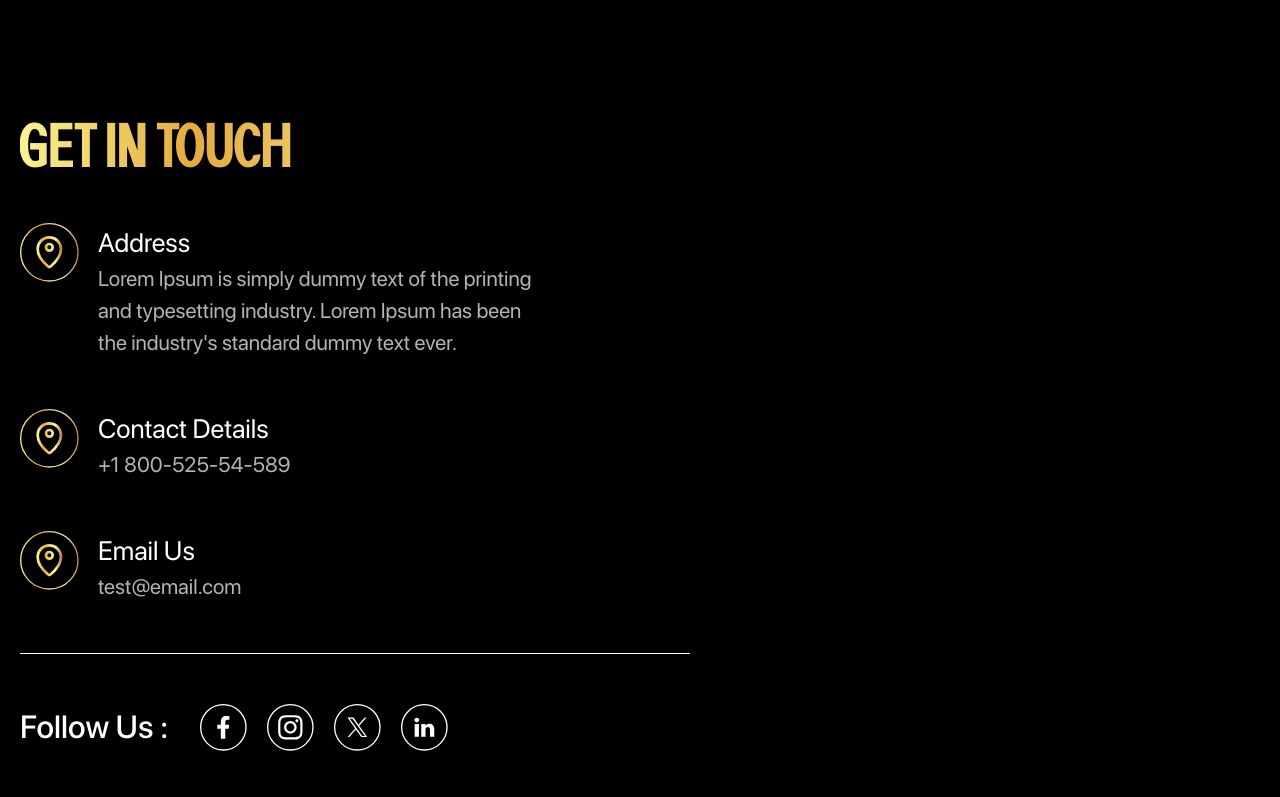
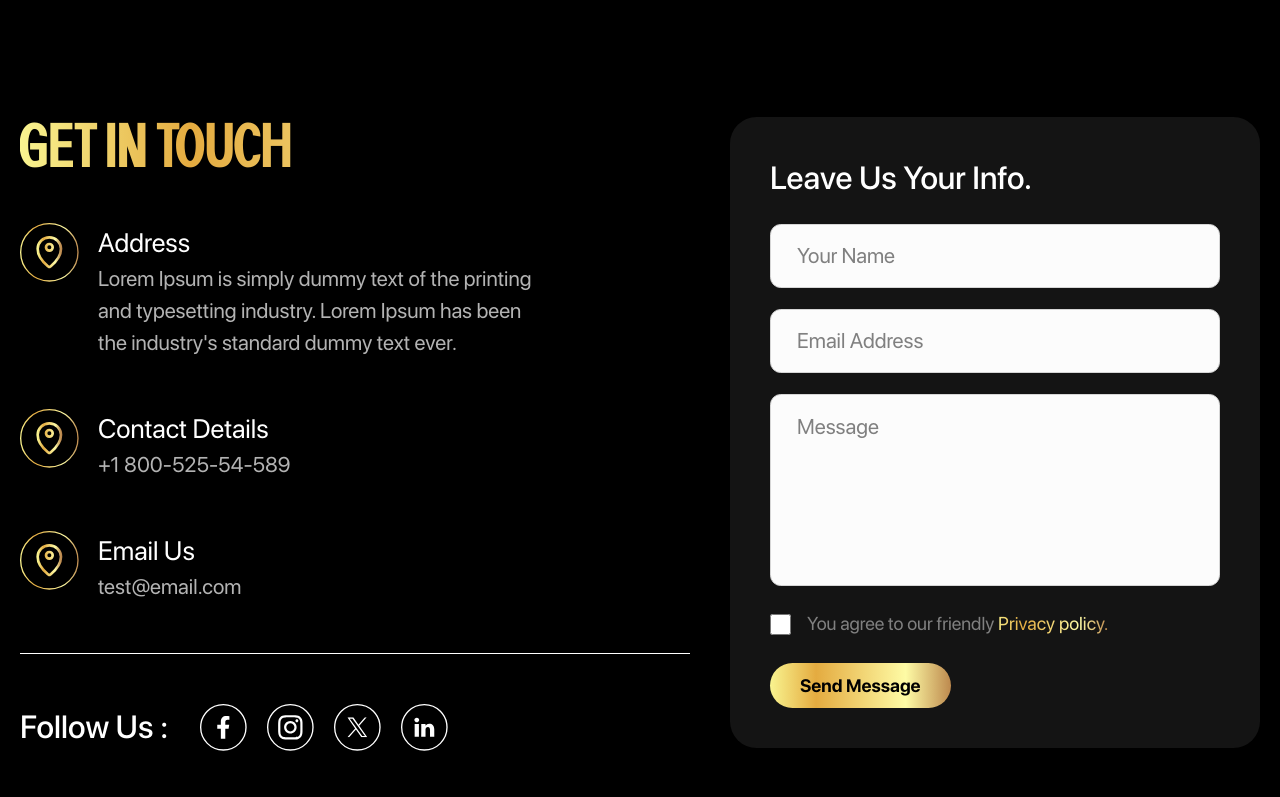
Before and after one commit to maheshBavishi/golden-bulls-webapp, a Next.js app: page /contact-us in a window 1280 px wide. Shown: the part 803-1600 px from the top of the page. Built offline with nearby package versions, Linux system fonts and the light colour scheme.

Commit message:
styles:created contact us page design

```diff
--- a/src/modulers/contactUs/contactUsBanner/contactUsBanner.module.scss
+++ b/src/modulers/contactUs/contactUsBanner/contactUsBanner.module.scss
@@ -12,7 +12,7 @@
 
     .grid {
         display: grid;
-        grid-template-columns: 760px 1fr;
+        grid-template-columns: 670px 1fr;
         gap: 0;
         height: 100dvh;
 
--- a/src/modulers/contactUs/getInTouch/getInTouch.module.scss
+++ b/src/modulers/contactUs/getInTouch/getInTouch.module.scss
@@ -9,6 +9,103 @@
         display: grid;
         grid-template-columns: 670px 1fr;
         gap: 40px;
+
+        .blackBox {
+            border-radius: 26.667px;
+            background: #141414;
+            padding: 40px;
+
+            h4 {
+                @include font-medium;
+                color: #FFF;
+                font-size: 32px;
+                font-style: normal;
+                font-weight: 500;
+                line-height: 42.667px;
+                margin: 0 0 24px 0;
+            }
+
+            .checkboxText {
+                display: flex;
+                align-items: center;
+                gap: 16px;
+                padding: 0 0 26px 0;
+
+                input[type="checkbox"] {
+                    width: 21px;
+                    height: 21px;
+                    margin: 0;
+                    padding: 0;
+                }
+
+                label {
+                    display: block;
+                    color: var(--Text-Colors-500, #808080);
+                    font-size: 18.667px;
+                    font-style: normal;
+                    font-weight: 400;
+                    line-height: 26.667px;
+
+                    span {
+                        @include gradient-text;
+                    }
+                }
+            }
+
+            .formControl {
+                padding: 0 0 21px 0;
+
+                input {
+                    width: 100%;
+                    border-radius: 10.667px;
+                    border: 1.333px solid var(--Text-Colors-200, #D6D6D6);
+                    background: var(--Text-Colors-25, #FCFCFC);
+                    height: 64px;
+                    padding: 0 26px;
+                    color: #000;
+                    font-size: 21.333px;
+                    font-style: normal;
+                    font-weight: 400;
+                    line-height: 32px;
+                    @include font-normal;
+                    outline: none;
+
+                    &:focus {
+                        outline: none;
+                    }
+                }
+
+                textarea {
+                    width: 100%;
+                    border-radius: 10.667px;
+                    border: 1.333px solid var(--Text-Colors-200, #D6D6D6);
+                    background: var(--Text-Colors-25, #FCFCFC);
+                    height: 192px;
+                    resize: none;
+                    padding: 16px 26px;
+                    color: #000;
+                    font-size: 21.333px;
+                    font-style: normal;
+                    font-weight: 400;
+                    line-height: 32px;
+                    @include font-normal;
+                    outline: none;
+
+                    &:focus {
+                        outline: none;
+                    }
+                }
+
+                ::placeholder {
+                    color: var(--Text-Colors-500, #808080);
+                    font-size: 21.333px;
+                    font-style: normal;
+                    font-weight: 400;
+                    line-height: 32px;
+                    @include font-normal;
+                }
+            }
+        }
 
         .griditems {
             h2 {
--- a/src/modulers/contactUs/getInTouch/index.js
+++ b/src/modulers/contactUs/getInTouch/index.js
@@ -1,68 +1,180 @@
+'use client'
+
 import React from 'react'
-import styles from './getInTouch.module.scss';
-const AddressIcon = '/assets/icons/Address.svg';
-const FacebookIcon = '/assets/icons/facebook-outline.svg';
-const InstagramIcon = '/assets/icons/instagram-outline.svg';
-const TwitterIcon = '/assets/icons/twitter-outline.svg';
-const LinkdinIcon = '/assets/icons/linkdin-outline.svg';
+import styles from './getInTouch.module.scss'
+import Button from '@/components/button'
+import { motion } from 'framer-motion'
+
+const AddressIcon = '/assets/icons/Address.svg'
+const FacebookIcon = '/assets/icons/facebook-outline.svg'
+const InstagramIcon = '/assets/icons/instagram-outline.svg'
+const TwitterIcon = '/assets/icons/twitter-outline.svg'
+const LinkdinIcon = '/assets/icons/linkdin-outline.svg'
+
+/* ---------------- Animations ---------------- */
+
+const container = {
+    hidden: {},
+    visible: {
+        transition: {
+            staggerChildren: 0.12,
+        },
+    },
+}
+
+const fadeUp = {
+    hidden: { opacity: 0, y: 24 },
+    visible: {
+        opacity: 1,
+        y: 0,
+        transition: {
+            duration: 0.6,
+            ease: [0.22, 1, 0.36, 1],
+        },
+    },
+}
+
+const fadeLeft = {
+    hidden: { opacity: 0, x: -30 },
+    visible: {
+        opacity: 1,
+        x: 0,
+        transition: {
+            duration: 0.7,
+            ease: [0.22, 1, 0.36, 1],
+        },
+    },
+}
+
+const fadeRight = {
+    hidden: { opacity: 0, x: 30 },
+    visible: {
+        opacity: 1,
+        x: 0,
+        transition: {
+            duration: 0.7,
+            ease: [0.22, 1, 0.36, 1],
+        },
+    },
+}
+
+/* ---------------- Component ---------------- */
+
 export default function GetInTouch() {
     return (
         <div className={styles.getInTouch}>
-            <div className='container-md'>
-                <div className={styles.grid}>
-                    <div className={styles.griditems}>
-                        <h2>
-                            get in touch
-                        </h2>
-                        <div className={styles.icongrid}>
-                            <img src={AddressIcon} alt='AddressIcon' />
+            <div className="container-md">
+                <motion.div
+                    className={styles.grid}
+                    variants={container}
+                    initial="hidden"
+                    whileInView="visible"
+                    viewport={{ once: true, amount: 0.3 }}
+                >
+                    {/* Left Content */}
+                    <motion.div
+                        className={styles.griditems}
+                        variants={fadeLeft}
+                    >
+                        <motion.h2 variants={fadeUp}>get in touch</motion.h2>
+
+                        <motion.div className={styles.icongrid} variants={fadeUp}>
+                            <img src={AddressIcon} alt="AddressIcon" />
                             <div>
-                                <h3>
-                                    Address
-                                </h3>
+                                <h3>Address</h3>
                                 <p>
-                                    Lorem Ipsum is simply dummy text of the
-                                    printing and typesetting industry. Lorem Ipsum has been the industry's standard dummy text ever.
+                                    Lorem Ipsum is simply dummy text of the printing
+                                    and typesetting industry. Lorem Ipsum has been the
+                                    industry's standard dummy text ever.
                                 </p>
                             </div>
-                        </div>
-                        <div className={styles.icongrid}>
-                            <img src={AddressIcon} alt='AddressIcon' />
+                        </motion.div>
+
+                        <motion.div className={styles.icongrid} variants={fadeUp}>
+                            <img src={AddressIcon} alt="AddressIcon" />
                             <div>
-                                <h3>
-                                    Contact  Details
-                                </h3>
-                                <a href='callto: +1 800-525-54-589'>
+                                <h3>Contact Details</h3>
+                                <a href="callto:+180052554589">
                                     +1 800-525-54-589
                                 </a>
                             </div>
-                        </div>
-                        <div className={styles.icongrid}>
-                            <img src={AddressIcon} alt='AddressIcon' />
+                        </motion.div>
+
+                        <motion.div className={styles.icongrid} variants={fadeUp}>
+                            <img src={AddressIcon} alt="AddressIcon" />
                             <div>
-                                <h3>
-                                    Email Us
-                                </h3>
-                                <a href='callto: test@email.com'>
+                                <h3>Email Us</h3>
+                                <a href="mailto:test@email.com">
                                     test@email.com
                                 </a>
                             </div>
-                        </div>
-                        <div className={styles.line}></div>
-                        <div className={styles.followus}>
-                            <span>
-                                Follow Us :
-                            </span>
+                        </motion.div>
+
+                        <motion.div className={styles.line} variants={fadeUp} />
+
+                        <motion.div
+                            className={styles.followus}
+                            variants={fadeUp}
+                        >
+                            <span>Follow Us :</span>
                             <div className={styles.socialIcon}>
-                                <img src={FacebookIcon} alt='FacebookIcon' />
-                                <img src={InstagramIcon} alt='InstagramIcon' />
-                                <img src={TwitterIcon} alt='TwitterIcon' />
-                                <img src={LinkdinIcon} alt='LinkdinIcon' />
+                                {[FacebookIcon, InstagramIcon, TwitterIcon, LinkdinIcon].map(
+                                    (icon, i) => (
+                                        <motion.img
+                                            key={i}
+                                            src={icon}
+                                            alt="social"
+                                            whileHover={{ y: -4, scale: 1.05 }}
+                                            transition={{ type: 'spring', stiffness: 300 }}
+                                        />
+                                    )
+                                )}
                             </div>
-                        </div>
-                    </div>
-                    <div className={styles.griditems}></div>
-                </div>
+                        </motion.div>
+                    </motion.div>
+
+                    {/* Right Form */}
+                    <motion.div
+                        className={styles.griditems}
+                        variants={fadeRight}
+                    >
+                        <motion.div
+                            className={styles.blackBox}
+                            variants={container}
+                        >
+                            <motion.h4 variants={fadeUp}>
+                                Leave Us Your Info.
+                            </motion.h4>
+
+                            <motion.div className={styles.formControl} variants={fadeUp}>
+                                <input type="text" placeholder="Your Name" />
+                            </motion.div>
+
+                            <motion.div className={styles.formControl} variants={fadeUp}>
+                                <input type="text" placeholder="Email Address" />
+                            </motion.div>
+
+                            <motion.div className={styles.formControl} variants={fadeUp}>
+                                <textarea placeholder="Message"></textarea>
+                            </motion.div>
+
+                            <motion.div
+                                className={styles.checkboxText}
+                                variants={fadeUp}
+                            >
+                                <input type="checkbox" />
+                                <label>
+                                    You agree to our friendly
+                                    <span> Privacy policy. </span>
+                                </label>
+                            </motion.div>
+
+                            <motion.div variants={fadeUp}>
+                                <Button text="Send Message" />
+                            </motion.div>
+                        </motion.div>
+                    </motion.div>
+                </motion.div>
             </div>
         </div>
     )
--- a/src/modulers/contactUs/index.js
+++ b/src/modulers/contactUs/index.js
@@ -1,12 +1,16 @@
 import React from 'react'
 import ContactUsBanner from './contactUsBanner'
 import GetInTouch from './getInTouch'
+import ClassroominYourPocket from '../home/classroominYourPocket'
+import FaqSection from '../home/faqSection'
 
 export default function ContactUs() {
     return (
         <div>
             <ContactUsBanner />
             <GetInTouch />
+            <ClassroominYourPocket />
+            <FaqSection />
         </div>
     )
 }
```
Also changed, not shown: public/assets/images/contact-bull.png.
